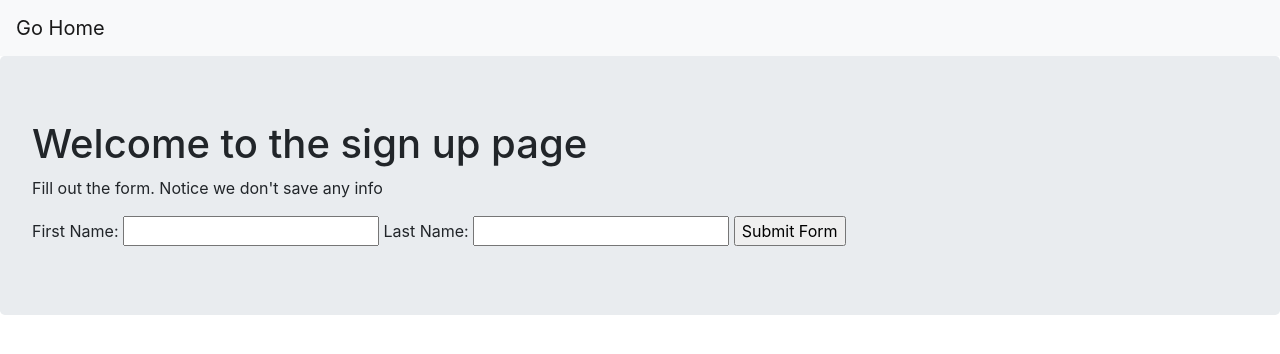
After one commit to kldavis52/snakeEyes, a Flask app: page /signup_form in a window 1280 px wide. The commit adds this page. Shown: the top 354 px of the page. Run offline with Flask 2, Linux system fonts and the light colour scheme; some libraries are stand-ins or nearby versions.

Commit message:
storing snakeEyes changes

```diff
--- a/app.py
+++ b/app.py
@@ -1,4 +1,6 @@
-from flask import Flask, render_template
+from flask import Flask, render_template, request
+from flask_wtf import FlaskForm
+from wtforms import StringField, SubmitField
 
 
 def create_app():
@@ -10,27 +12,43 @@ def create_app():
 
     app = Flask(__name__, instance_relative_config=True)
 
+    app.config["SECRET_KEY"] = "mysecretkey"
     app.config.from_object("config.settings")
     app.config.from_pyfile("settings.py", silent=True)
 
-    @app.route("/")
-    def index():
+    class InfoForm(FlaskForm):
+        breed = StringField(label="What Breed are you?")
+        submit = SubmitField(label="Submit")
+
+    @app.route("/", methods=["Get", "POST"])
+    def home():
         """
         Render a Hello World response
 
         Return: Flask response
         """
-        name = "Kyle"
-        letters = list(name)
-        return render_template("base.html", name=name, letters=letters)
+        breed = False
 
-    @app.route("/info")
-    def info():
-        return "<h1>Puppies are CUTE</h1>"
+        form = InfoForm()
+        if form.validate_on_submit():
+            breed = form.breed.data
+            form.breed.data = ""
 
-    @app.route("/puppy/<name>")
-    def puppy(name):
-        return f"100th letter: {name}"
+        return render_template("snakeeyes/home.html")
+
+    @app.route("/signup_form")
+    def signup_form():
+        return render_template("snakeeyes/signup.html")
+
+    @app.route("/thankyou")
+    def thankyou():
+        first = request.args.get("first")
+        last = request.args.get("last")
+        return render_template("snakeeyes/thankyou.html", first=first, last=last)
+
+    @app.errorhandler(404)
+    def page_not_found(e):
+        return render_template("snakeeyes/404.html"), 404
 
     return app
 
--- a/instance/settings.py
+++ b/instance/settings.py
@@ -1,2 +1,2 @@
-DEBUG = False
+DEBUG = True
 HELLO = "HI!"
--- a/templates/base.html
+++ b/templates/base.html
@@ -4,11 +4,18 @@
     <title>Snake Eyes</title>
     <meta charset="UTF-8" />
     <meta name="viewport" content="width=device-width, initial-scale=1" />
+    <link rel="stylesheet" href="https://maxcdn.bootstrapcdn.com/bootstrap/4.0.0/css/bootstrap.min.css" integrity="sha384-Gn5384xqQ1aoWXA+058RXPxPg6fy4IWvTNh0E263XmFcJlSAwiGgFAW/dAiS6JXm" crossorigin="anonymous">
     <link href="css/style.css" rel="stylesheet" />
   </head>
   <body>
-    <h1>Welcome {{name}} to Snakeeyes</h1>
-    <h1>{{letters}}</h1>
-    <img src="../static/randompic.jpg" alt="" />
+    <nav class="navbar navbar-expand-lg navbar-light bg-light">
+      <a href="{{ url_for("home")}}" class="navbar-brand">Go Home</a>
+    </nav>
+    {% block content %} {% endblock %}
+    {% block scripts %}
+    <script src="https://code.jquery.com/jquery-3.2.1.slim.min.js" integrity="sha384-KJ3o2DKtIkvYIK3UENzmM7KCkRr/rE9/Qpg6aAZGJwFDMVNA/GpGFF93hXpG5KkN" crossorigin="anonymous"></script>
+    <script src="https://cdnjs.cloudflare.com/ajax/libs/popper.js/1.12.9/umd/popper.min.js" integrity="sha384-ApNbgh9B+Y1QKtv3Rn7W3mgPxhU9K/ScQsAP7hUibX39j7fakFPskvXusvfa0b4Q" crossorigin="anonymous"></script>
+    <script src="https://maxcdn.bootstrapcdn.com/bootstrap/4.0.0/js/bootstrap.min.js" integrity="sha384-JZR6Spejh4U02d8jOt6vLEHfe/JQGiRRSQQxSfFWpi1MquVdAyjUar5+76PVCmYl" crossorigin="anonymous"></script>
+    {% endblock %}
   </body>
 </html>
--- /dev/null
+++ b/templates/snakeeyes/signup.html
@@ -0,0 +1,13 @@
+{% extends "base.html" %} {% block content %}
+<div class="jumbotron">
+<h1>Welcome to the sign up page</h1>
+<p>Fill out the form. Notice we don't save any info</p>
+<form action="{{ url_for("thankyou")}}">
+    <label for="first">First Name:</label>
+    <input type="text" name="first">
+    <label for="last">Last Name:</label>
+    <input type="text" name="last">
+    <input type="submit" value="Submit Form">
+</form>
+</div>
+{% endblock %}
--- /dev/null
+++ b/templates/snakeeyes/thankyou.html
@@ -0,0 +1,5 @@
+{% extends "base.html" %} {% block content %}
+<div class="jumbotron">
+  <h1>Thanks for signing up! {{ first }} {{ last }}</h1>
+</div>
+{% endblock %}
```
Also changed, not shown: templates/snakeeyes/404.html (added, +7 -0 lines), templates/snakeeyes/home.html (added, +7 -0 lines).
